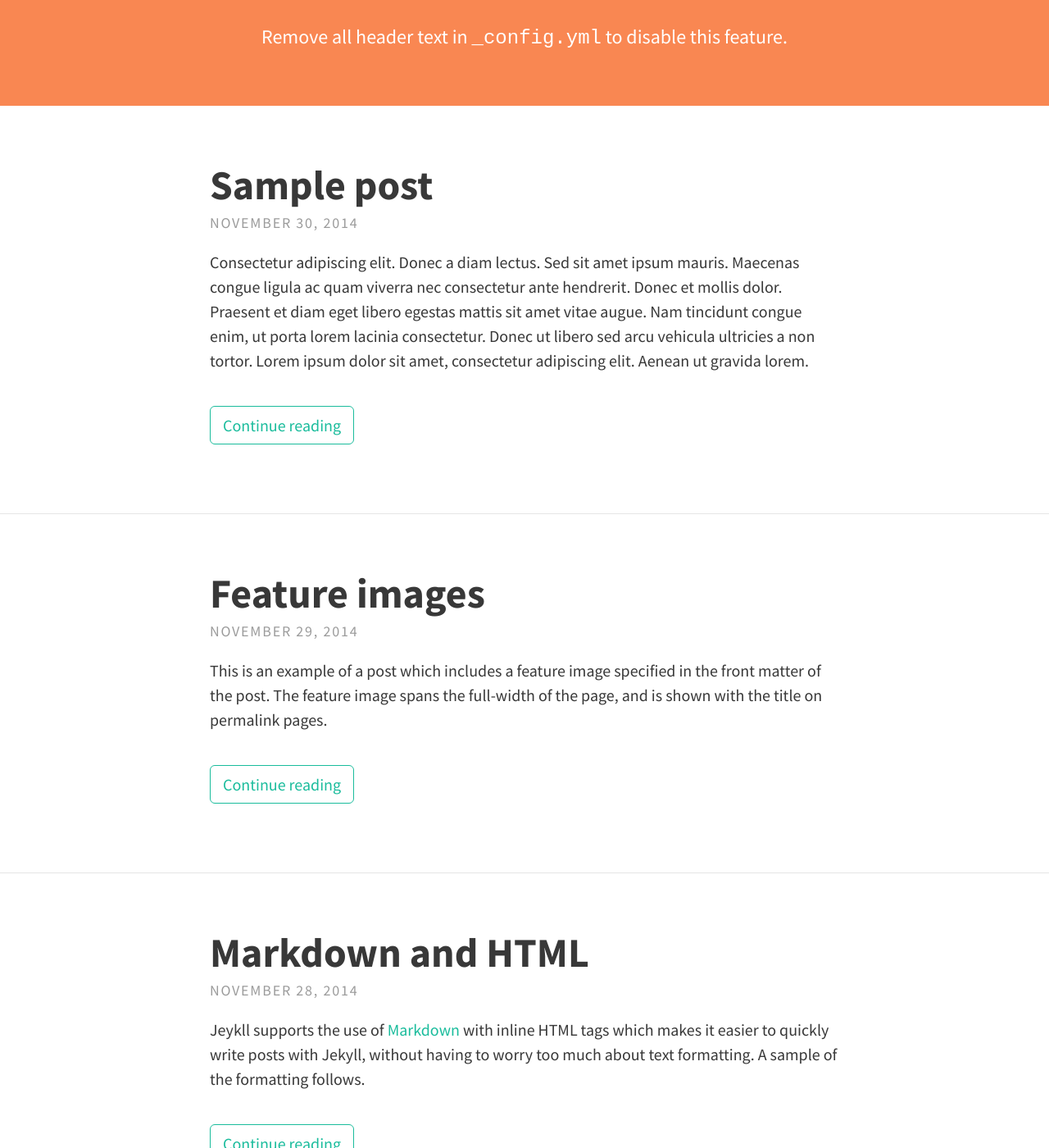
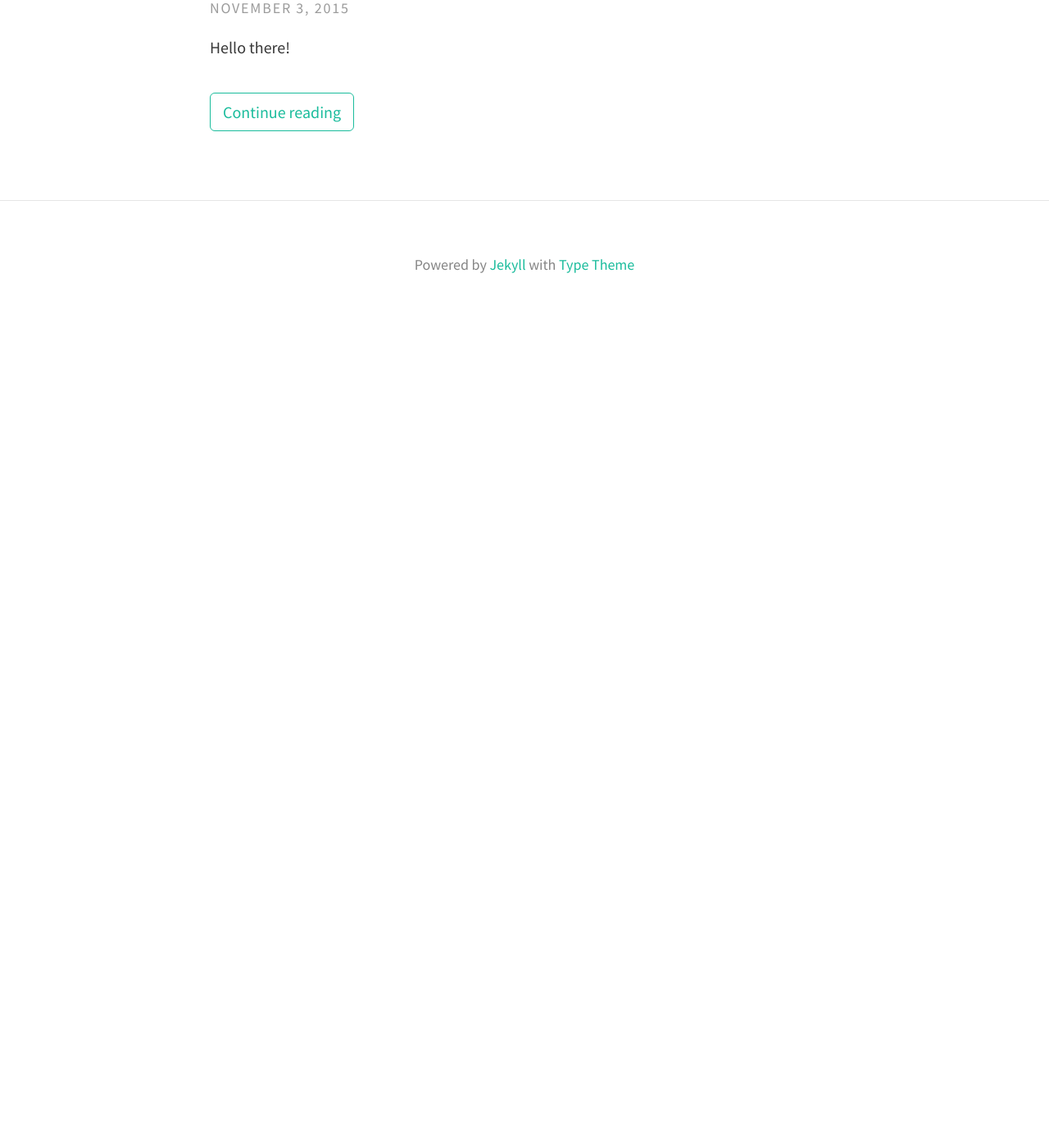
Before and after one commit to dewang-mistry/dewang-mistry.github.io, a Jekyll site: the page built from index.html, in a window 1280 px wide and 1400 px high, scrolled down 248 px. Shown: the whole window at 82% size. Built offline with Jekyll 4.4.1, drawn with Linux system fonts in a browser that asks for light colours; nearby versions of some CDN libraries; the list of posts is cut into pages by our own code; after the commit the page ends 900 px from its top, so only the background shows below that; some of the changed text lies outside the part shown.

Commit message:
Added first blog post

```diff
--- a/_config.yml
+++ b/_config.yml
@@ -1,33 +1,30 @@
 # SITE CONFIGURATION
 baseurl: "" # the subpath of your site, e.g. /blog/
-url: "http://example.com" # the base hostname & protocol for your site
+url: "http://dewang-mistry.github.io/" # the base hostname & protocol for your site
 
 # THEME-SPECIFIC CONFIGURATION
 theme:
   # Meta
-  title: Type Theme
+  title: Dewang Mistry
   avatar: avatar.png
-  gravatar: # Email MD5 hash
-  description: "A website with blog posts and pages" # used by search engines
+  gravatar: "b72dc703e79980999af3917022bfaa19" # Email MD5 hash
+  description: "Dewang Mistry's personal blog." # used by search engines
 
   # Header and footer text
-  header_text: >
-     <p>Lorem ipsum dolor sit amet, consectetur adipiscing elit, sed do eiusmod tempor incididunt ut labore et dolore magna aliqua.</p>
-
-     <p>Remove all header text in <code>_config.yml</code> to disable this feature.</p>
+  header_text:
   header_text_feature_image:
   footer_text: >
    Powered by <a href="http://jekyllrb.com">Jekyll</a> with <a href="https://rohanchandra.github.io/project/type/">Type Theme</a>
 
   # Icons
-  rss: false
+  rss: true
   email_address: # Full email address, e.g. "sam@example.com"
   behance:
   bitbucket:
   dribbble:
   facebook:
   flickr:
-  github: "rohanchandra/type-theme"
+  github: "dewang-mistry"
   google_plus:
   instagram:
   linkedin:  # Full URL
@@ -37,7 +34,7 @@ theme:
   stack_exchange:  # Full URL
   steam:
   tumblr:
-  twitter: "twitter"
+  twitter: "Dewang_Mistry"
   wordpress:
   youtube:
 
--- a/_posts/2014-11-28-markdown-and-html.md
+++ /dev/null
@@ -1,39 +0,0 @@
----
-layout: post
-title: Markdown and HTML
----
-
-Jeykll supports the use of [Markdown](http://daringfireball.net/projects/markdown/syntax) with inline HTML tags which makes it easier to quickly write posts with Jekyll, without having to worry too much about text formatting. A sample of the formatting follows.
-
-Tables have also been extended from Markdown:
-
-First Header  | Second Header
-------------- | -------------
-Content Cell  | Content Cell
-Content Cell  | Content Cell
-
-Here's an example of an image, which is included using Markdown:
-
-![Geometric pattern with fading gradient](/img/sample_feature_img_2.png)
-
-Highlighting for code in Jekyll is done using Pygments or Rouge. This theme makes use of Pygments by default.
-
-{% highlight js %}
-// count to ten
-for (var i = 1; i <= 10; i++) {
-    console.log(i);
-}
-
-// count to twenty
-var j = 0;
-while (j < 20) {
-    j++;
-    console.log(j);
-}
-{% endhighlight %}
-
-Type Theme uses KaTeX to display maths. Equations such as $$S_n = a \times \frac{1-r^n}{1-r}$$ can be displayed inline.
-
-Alternatively, they can be shown on a new line:
-
-$$ f(x) = \int \frac{2x^2+4x+6}{x-2} $$
--- a/_posts/2014-11-29-feature-images.md
+++ /dev/null
@@ -1,6 +0,0 @@
----
-layout: post
-title: Feature images
-feature-img: "img/sample_feature_img.png"
----
-This is an example of a post which includes a feature image specified in the front matter of the post. The feature image spans the full-width of the page, and is shown with the title on permalink pages.
--- a/_posts/2014-11-30-sample-post.md
+++ /dev/null
@@ -1,21 +0,0 @@
----
-layout: post
-title: Sample post
----
-Consectetur adipiscing elit. Donec a diam lectus. Sed sit amet ipsum mauris. Maecenas congue ligula ac quam viverra nec consectetur ante hendrerit. Donec et mollis dolor. Praesent et diam eget libero egestas mattis sit amet vitae augue. Nam tincidunt congue enim, ut porta lorem lacinia consectetur. Donec ut libero sed arcu vehicula ultricies a non tortor. Lorem ipsum dolor sit amet, consectetur adipiscing elit. Aenean ut gravida lorem.
-
-* Consectetur adipiscing elit
-* Donec a diam lectus
-* Sed sit amet ipsum mauris
-
-Ut turpis felis, pulvinar a semper sed, adipiscing id dolor. Pellentesque auctor nisi id magna consequat sagittis. Curabitur dapibus enim sit amet elit pharetra tincidunt feugiat nisl imperdiet. Ut convallis libero in urna ultrices accumsan. Donec sed odio eros. Donec viverra mi quis quam pulvinar at malesuada arcu rhoncus. Cum sociis natoque penatibus et magnis dis parturient montes, nascetur ridiculus mus. In rutrum accumsan ultricies. Mauris vitae nisi at sem facilisis semper ac in est.
-
-Nunc diam velit, adipiscing ut tristique vitae, sagittis vel odio. Maecenas convallis ullamcorper ultricies. Curabitur ornare, ligula *semper consectetur sagittis*, nisi diam iaculis velit, id fringilla sem nunc vel mi. Nam dictum, odio nec pretium volutpat, arcu ante placerat erat, non tristique elit urna et turpis. Quisque mi metus, ornare sit amet fermentum et, tincidunt et orci. Fusce eget orci a orci congue vestibulum.
-
-Ut dolor diam, elementum et vestibulum eu, porttitor vel elit. Curabitur venenatis pulvinar tellus gravida ornare. Sed et erat faucibus nunc euismod ultricies ut id justo. Nullam cursus suscipit nisi, et ultrices justo sodales nec. Fusce venenatis facilisis lectus ac semper. Aliquam at massa ipsum. Quisque bibendum purus convallis nulla ultrices ultricies. Nullam aliquam, mi eu aliquam tincidunt, purus velit laoreet tortor, viverra pretium nisi quam vitae mi. Fusce vel volutpat elit. Nam sagittis nisi dui.
-
-> Suspendisse lectus leo, consectetur in tempor sit amet, placerat quis neque
-
-Etiam luctus porttitor lorem, sed suscipit est rutrum non. Curabitur lobortis nisl a enim congue semper. Aenean commodo ultrices imperdiet. Vestibulum ut justo vel sapien venenatis tincidunt.
-
-Phasellus eget dolor sit amet ipsum dapibus condimentum vitae quis lectus. Aliquam ut massa in turpis dapibus convallis. Praesent elit lacus, vestibulum at malesuada et, ornare et est. Ut augue nunc, sodales ut euismod non, adipiscing vitae orci. Mauris ut placerat justo. Mauris in ultricies enim. Quisque nec est eleifend nulla ultrices egestas quis ut quam. Donec sollicitudin lectus a mauris pulvinar id aliquam urna cursus. Cras quis ligula sem, vel elementum mi. Phasellus non ullamcorper urna.
--- /dev/null
+++ b/_posts/2015-11-03-hello-world.md
@@ -0,0 +1,12 @@
+---
+layout: post
+title: Hello World
+---
+
+Hello there!
+
+Inspired by this blog post, [Blog Little Things](http://coffeecoder.net/blog/blog-little-things/), that says...
+
+> "...don’t fear to **blog little things**. It doesn’t need to be big, significant, detailed, mind-blowing to come out but just of a little value. It is helpful to think just of one person who had the exact same problem as yours and was helped by your post."
+
+I have decided to do what the post advises and blog little things that I feel would be helpful to readers.
```
Also changed, not shown: 1 other file.
